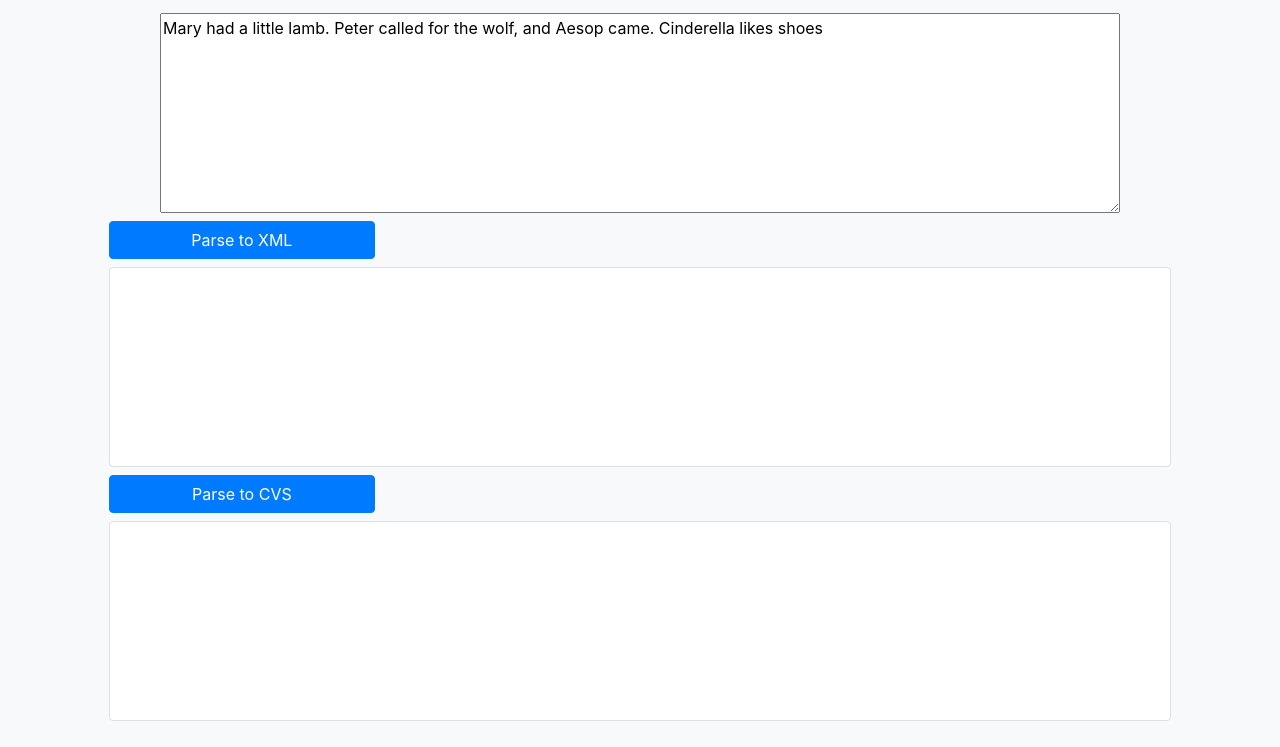
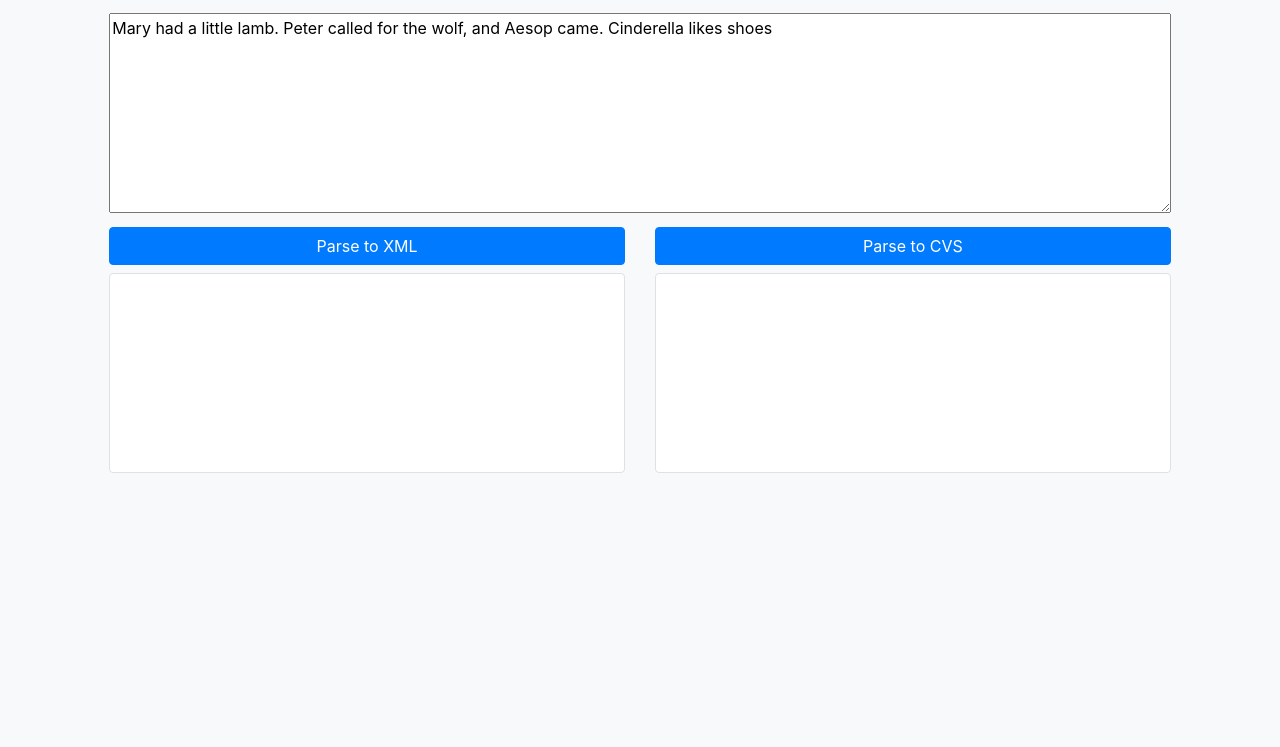
Before and after one commit to Zenzelya/AngularJS-first-app, a website: page index.html in a window 1280 px wide. Shown: the part 53-800 px from the top of the page. Drawn offline with nearby package versions, Linux system fonts and the light colour scheme.

Commit message:
new interface

```diff
--- a/app.css
+++ b/app.css
@@ -2,14 +2,15 @@
 
 li {
   list-style-type: none;
-  margin-left: 20px;
+  margin-left: 10px;
 }
 
 ul {
 	margin-left: 0px;
+	padding: 5px;
 }
 
 .output {
 	height: 200px;
-  overflow-y: scroll;
+  	overflow-y: scroll;
 }
--- a/index.html
+++ b/index.html
@@ -11,25 +11,26 @@
       <h3 class="text-center text-primary">
       Parse your text to XML and CVS format</h3>
     </header>
-    <main class="conteiner ">
-      <div class="row mb-2">
-        <article ng-controller="InputCtrl as input"  class="col-12 d-flex justify-content-center">
+    <main class="conteiner">
+
+      <div class="row mb-2 d-flex flex-row justify-content-center">
+        <article ng-controller="InputCtrl as input"  class="col-10">
           <textarea name="text"
             ng-model="input.text"
             ng-change="input.onChange()"
-            class="output w-75 ">
+            class="output w-100 ">
           </textarea>
         </article>
       </div>
-      <div class="row d-flex  justify-content-center  mb-2">
-        <article ng-controller="ShowXmlCtrl as showXml"
-          class="col-10 ">
-          <button type="button" ng-click="showXml.showXML()" class="btn btn-primary mb-2 w-25">Parse to XML</button>
+
+      <div class="row flex-row justify-content-center">
+        <article ng-controller="ShowXmlCtrl as showXml" class="col-5">
+          <button type="button" ng-click="showXml.showXML()" class="btn btn-primary mb-2 w-100">Parse to XML</button>
           <div class='output border rounded bg-white p-1'>
             <span>  {{showXml.xmlHeader}}<br>
                     {{showXml.xmltext}}<br></span>
             <ul ng-repeat="sentence in showXml.sentences track by $index"
-              class="mb-0">
+              class="mb-0 ml-0">
               {{'<'+'sentence'+'>'}}
               <li ng-repeat="item in sentence track by $index">{{'<'+'word'+'>' + item + '<\/'+'word'+'>'}}</li>
               {{'<\/'+'sentence'+'>'}}
@@ -37,11 +38,9 @@
             <span>{{showXml.xmltextend}}</span>
           </div>
         </article>
-      </div>
-      <div class="row d-flex justify-content-center  ">
-        <article ng-controller="ShowCsvCtrl as showCVS"
-          class="col-10">
-          <button type="button" ng-click="showCVS.showCVS()" class="btn btn-primary w-25 mb-2">Parse to CVS</button>
+
+        <article ng-controller="ShowCsvCtrl as showCVS" class="col-5">
+          <button type="button" ng-click="showCVS.showCVS()" class="btn btn-primary w-100 mb-2">Parse to CVS</button>
           <div class='output border rounded bg-white'>
             <ul class="ml-0" >
               <li ng-repeat="x in [].constructor(showCVS.max_length) track by $index"
```
Also changed, not shown: js/input.ctrl/app.input.js (+4 -5 lines).
